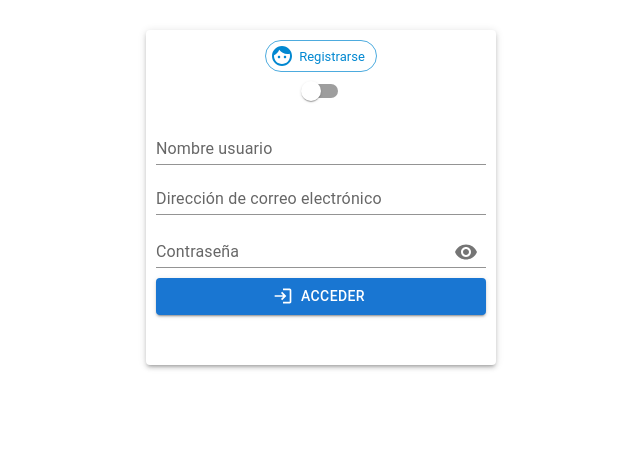
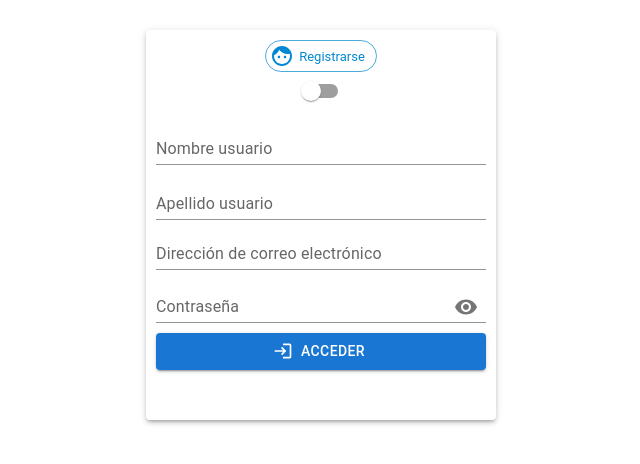
Before and after one commit to mathias-peralta/front_is2, a React (Create React App) app: page / in a window 1280 px wide. Both pictures are taken after a click on the element 650 px from the left and 91 px from the top of the page. Shown: the top 464 px of the page, without its empty margins (319-959 px from the left). Built offline with nearby package versions, Linux system fonts and the light colour scheme.

Commit message:
agregacion de apellido usuario a signup.js

```diff
--- a/src/formControl/signup.js
+++ b/src/formControl/signup.js
@@ -142,6 +142,23 @@ export default function Login() {
         />
       </div>
 
+      <div style={{ marginTop: "10px" }}>
+        <TextField
+          error={usernameError}
+          label="Apellido usuario"
+          id="standard-basic"
+          variant="standard"
+          sx={{ width: "100%" }}
+          size="small"
+          value={usernameInput}
+          InputProps={{}}
+          onChange={(event) => {
+            setUsernameInput(event.target.value);
+          }}
+          onBlur={handleUsername}
+        />
+      </div>
+
       <div style={{ marginTop: "5px" }}>
         <TextField
           label="Dirección de correo electrónico"
```
